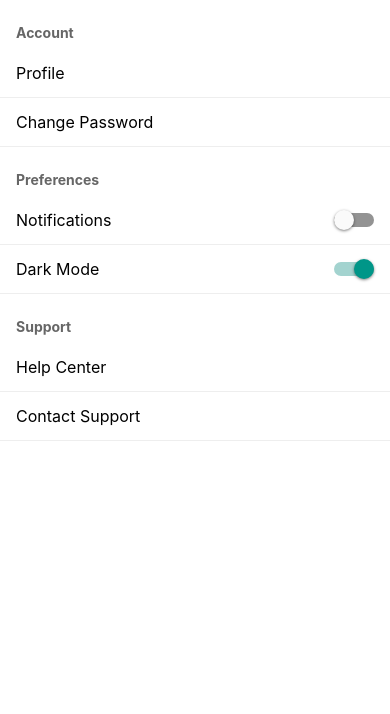
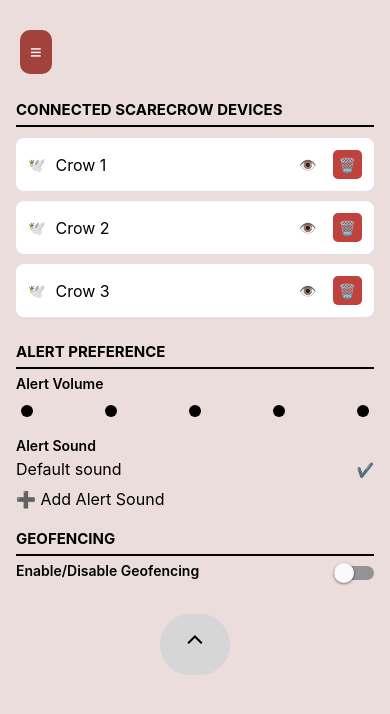
Before and after one commit to Khealgit08/SmartScareCrow, a React Native app: screen / in a window 390 px wide. Shown: the top 714 px of the page. Built offline with nearby package versions, Linux system fonts and the light colour scheme.

Commit message:
Figma Settings UI

```diff
--- a/App.js
+++ b/App.js
@@ -1,73 +1,271 @@
 import React, { useState } from "react";
-import { View, Text, Switch, StyleSheet, ScrollView } from "react-native";
+import {
+  View,
+  Text,
+  StyleSheet,
+  TouchableOpacity,
+  Switch,
+  ScrollView,
+} from "react-native";
 
 export default function App() {
-  const [notifications, setNotifications] = useState(false);
-  const [darkMode, setDarkMode] = useState(true);
+  const [menuOpen, setMenuOpen] = useState(false);
+  const [expandedPanel, setExpandedPanel] = useState(false);
+  const [geoEnabled, setGeoEnabled] = useState(false);
+
+  // Device list sample
+  const devices = ["Crow 1", "Crow 2", "Crow 3"];
 
   return (
-    <ScrollView style={styles.container}>
-      {/* ACCOUNT */}
-      <Text style={styles.sectionTitle}>Account</Text>
-      <View style={styles.item}>
-        <Text style={styles.itemText}>Profile</Text>
+    <View style={styles.screen}>
+      {/* TOP MENU BUTTON */}
+      <TouchableOpacity
+        style={styles.menuButton}
+        onPress={() => setMenuOpen(!menuOpen)}
+      >
+        <Text style={styles.menuIcon}>≡</Text>
+      </TouchableOpacity>
+
+      {/* DROPDOWN MENU */}
+      {menuOpen && (
+        <View style={styles.dropdownMenu}>
+          <Text style={styles.menuItem}>Home</Text>
+          <Text style={styles.menuItem}>Records</Text>
+          <Text style={styles.menuItem}>Profile</Text>
+          <Text style={styles.menuItem}>Settings</Text>
         </View>
-      <View style={styles.item}>
-        <Text style={styles.itemText}>Change Password</Text>
+      )}
+
+      <ScrollView style={styles.content}>
+        {/* CONNECTED DEVICES */}
+        <Text style={styles.sectionTitle}>CONNECTED SCARECROW DEVICES</Text>
+        <View style={styles.divider} />
+
+        {devices.map((name, i) => (
+          <View key={i} style={styles.deviceRow}>
+            <Text style={styles.deviceIcon}>🕊️</Text>
+            <Text style={styles.deviceName}>{name}</Text>
+
+            <TouchableOpacity style={styles.eyeButton}>
+              <Text>👁️</Text>
+            </TouchableOpacity>
+
+            <TouchableOpacity style={styles.deleteButton}>
+              <Text style={{ color: "white" }}>🗑️</Text>
+            </TouchableOpacity>
+          </View>
+        ))}
+
+        {/* ALERT PREFERENCE */}
+        <Text style={styles.sectionTitle}>ALERT PREFERENCE</Text>
+        <View style={styles.divider} />
+
+        <Text style={styles.subTitle}>Alert Volume</Text>
+
+        {/* Fake slider UI (no functionality required) */}
+        <View style={styles.sliderBar}>
+          {[0, 25, 50, 75, 100].map((v) => (
+            <View key={v} style={styles.sliderDot} />
+          ))}
         </View>
 
-      {/* PREFERENCES */}
-      <Text style={styles.sectionTitle}>Preferences</Text>
-      <View style={styles.itemRow}>
-        <Text style={styles.itemText}>Notifications</Text>
-        <Switch value={notifications} onValueChange={setNotifications} />
-      </View>
-      <View style={styles.itemRow}>
-        <Text style={styles.itemText}>Dark Mode</Text>
-        <Switch value={darkMode} onValueChange={setDarkMode} />
+        {/* Alert Sound */}
+        <View style={{ marginTop: 20 }}>
+          <Text style={styles.subTitle}>Alert Sound</Text>
+
+          <View style={styles.row}>
+            <Text style={styles.defaultSound}>Default sound</Text>
+            <Text style={styles.checkmark}>✔️</Text>
           </View>
 
-      {/* SUPPORT */}
-      <Text style={styles.sectionTitle}>Support</Text>
-      <View style={styles.item}>
-        <Text style={styles.itemText}>Help Center</Text>
+          <View style={[styles.row, { marginTop: 10 }]}>
+            <Text style={styles.addSound}>➕ Add Alert Sound</Text>
           </View>
-      <View style={styles.item}>
-        <Text style={styles.itemText}>Contact Support</Text>
         </View>
+
+        {/* GEOFENCING */}
+        <Text style={styles.sectionTitle}>GEOFENCING</Text>
+        <View style={styles.divider} />
+
+        <View style={styles.row}>
+          <Text style={styles.subTitle}>Enable/Disable Geofencing</Text>
+          <Switch value={geoEnabled} onValueChange={setGeoEnabled} />
+        </View>
+
+        {/* BOTTOM EXPAND PANEL BUTTON */}
+        <TouchableOpacity
+          style={styles.bottomExpandButton}
+          onPress={() => setExpandedPanel(!expandedPanel)}
+        >
+          <Text style={styles.expandIcon}>{expandedPanel ? "⌄" : "⌃"}</Text>
+        </TouchableOpacity>
+
+        {/* EXPANDED PANEL (WEATHER + INFO WIDGETS) */}
+        {expandedPanel && (
+          <View style={styles.expandedPanel}>
+            <View style={styles.widget}>
+              <Text style={styles.widgetLabel}>Risk Level</Text>
+              <Text style={styles.widgetValueGreen}>LOW</Text>
+              <Text>No Harm Detected</Text>
+            </View>
+
+            <View style={styles.widget}>
+              <Text style={styles.widgetLabel}>My Location</Text>
+              <Text>☁️</Text>
+              <Text>Cloudy Day</Text>
+            </View>
+
+            <View style={styles.widget}>
+              <Text style={styles.widgetLabel}>Temperature</Text>
+              <Text style={styles.widgetValue}>78°C</Text>
+            </View>
+
+            <View style={styles.widget}>
+              <Text style={styles.widgetLabel}>Humidity</Text>
+              <Text style={styles.widgetValue}>67%</Text>
+            </View>
+
+            <View style={styles.widget}>
+              <Text style={styles.widgetLabel}>Soil Moisture</Text>
+              <Text style={styles.widgetValue}>60%</Text>
+            </View>
+
+            {/* Simple Calendar Block */}
+            <View style={styles.widget}>
+              <Text style={styles.widgetLabel}>September 2025</Text>
+              <Text>Calendar UI Here</Text>
+            </View>
+
+            <View style={styles.widget}>
+              <Text style={styles.widgetLabel}>Notification</Text>
+              {[...Array(5)].map((_, i) => (
+                <Text key={i} style={styles.notificationItem}>
+                  Notification
+                </Text>
+              ))}
+            </View>
+          </View>
+        )}
       </ScrollView>
+    </View>
   );
 }
 
 const styles = StyleSheet.create({
-  container: {
+  screen: {
     flex: 1,
-    backgroundColor: "#fff"
+    backgroundColor: "#EBDDDC",
   },
+
+  /* ====== MENU ====== */
+  menuButton: {
+    position: "absolute",
+    top: 30,
+    left: 20,
+    zIndex: 20,
+    backgroundColor: "#A2423D",
+    padding: 10,
+    borderRadius: 10,
+  },
+  menuIcon: { color: "white", fontSize: 20 },
+  dropdownMenu: {
+    position: "absolute",
+    top: 70,
+    left: 20,
+    width: 120,
+    backgroundColor: "#A2423D",
+    padding: 10,
+    borderRadius: 8,
+    zIndex: 15,
+  },
+  menuItem: { color: "white", paddingVertical: 4 },
+
+  /* ====== LAYOUT ====== */
+  content: { marginTop: 80, paddingHorizontal: 16 },
   sectionTitle: {
-    marginTop: 24,
-    marginLeft: 16,
-    marginBottom: 8,
+    marginTop: 20,
     fontWeight: "bold",
-    fontSize: 14,
-    color: "#666"
+    fontSize: 15,
   },
-  item: {
-    paddingHorizontal: 16,
-    paddingVertical: 14,
-    borderBottomWidth: 1,
-    borderColor: "#eee"
+  divider: {
+    height: 2,
+    backgroundColor: "black",
+    marginVertical: 6,
   },
-  itemRow: {
-    paddingHorizontal: 16,
-    paddingVertical: 14,
-    borderBottomWidth: 1,
-    borderColor: "#eee",
+
+  /* ====== DEVICES ====== */
+  deviceRow: {
+    flexDirection: "row",
+    alignItems: "center",
+    paddingVertical: 12,
+    backgroundColor: "white",
+    borderRadius: 8,
+    marginVertical: 5,
+    paddingHorizontal: 12,
+  },
+  deviceIcon: { marginRight: 10 },
+  deviceName: { flex: 1, fontSize: 16 },
+  eyeButton: {
+    marginRight: 10,
+    padding: 6,
+  },
+  deleteButton: {
+    backgroundColor: "#C1423C",
+    padding: 6,
+    borderRadius: 5,
+  },
+
+  /* ====== ALERT PREFERENCES ====== */
+  subTitle: { fontWeight: "600", marginBottom: 5 },
+  sliderBar: {
     flexDirection: "row",
     justifyContent: "space-between",
-    alignItems: "center"
+    paddingHorizontal: 5,
+    marginTop: 8,
   },
-  itemText: {
-    fontSize: 16
-  }
+  sliderDot: {
+    width: 12,
+    height: 12,
+    backgroundColor: "black",
+    borderRadius: 6,
+  },
+  row: { flexDirection: "row", justifyContent: "space-between", alignItems: "center" },
+  checkmark: { color: "green", marginLeft: 10 },
+  defaultSound: { fontSize: 16 },
+  addSound: { fontSize: 16 },
+
+  /* ====== BOTTOM EXPAND ====== */
+  bottomExpandButton: {
+    marginTop: 30,
+    alignSelf: "center",
+    backgroundColor: "#D6D6D6",
+    padding: 15,
+    borderRadius: 30,
+    width: 70,
+    alignItems: "center",
+  },
+  expandIcon: { fontSize: 26 },
+
+  /* ====== EXPANDED PANEL ====== */
+  expandedPanel: {
+    marginTop: 20,
+    backgroundColor: "#A2423D",
+    borderRadius: 25,
+    padding: 15,
+  },
+  widget: {
+    backgroundColor: "white",
+    padding: 16,
+    marginVertical: 8,
+    borderRadius: 10,
+  },
+  widgetLabel: { fontWeight: "bold", marginBottom: 5 },
+  widgetValue: { fontSize: 20, fontWeight: "bold" },
+  widgetValueGreen: { fontSize: 20, fontWeight: "bold", color: "green" },
+  notificationItem: {
+    backgroundColor: "#E0E0E0",
+    padding: 6,
+    marginTop: 4,
+    borderRadius: 6,
+  },
 });
```
Lines whose indentation alone changed are shown as unchanged.
